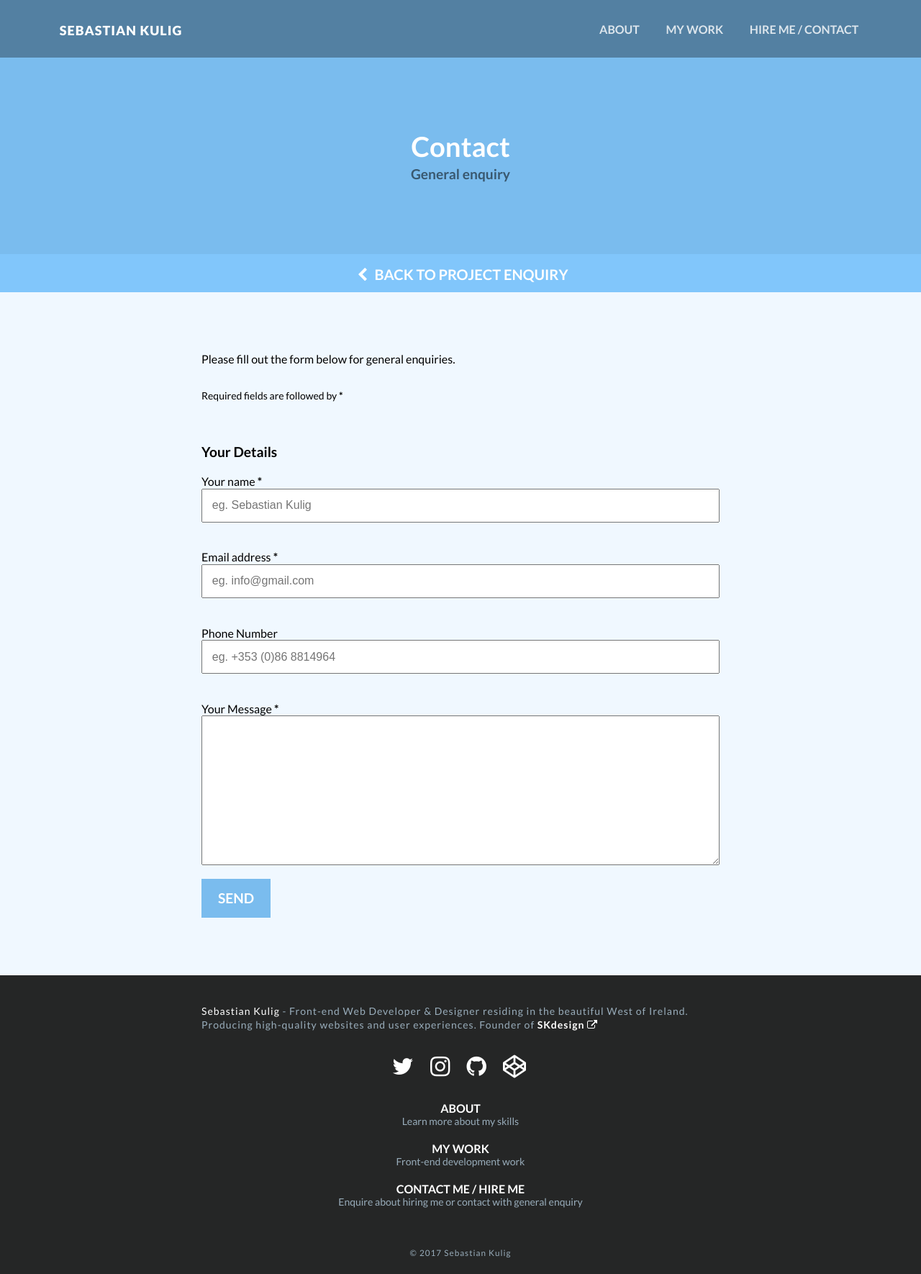
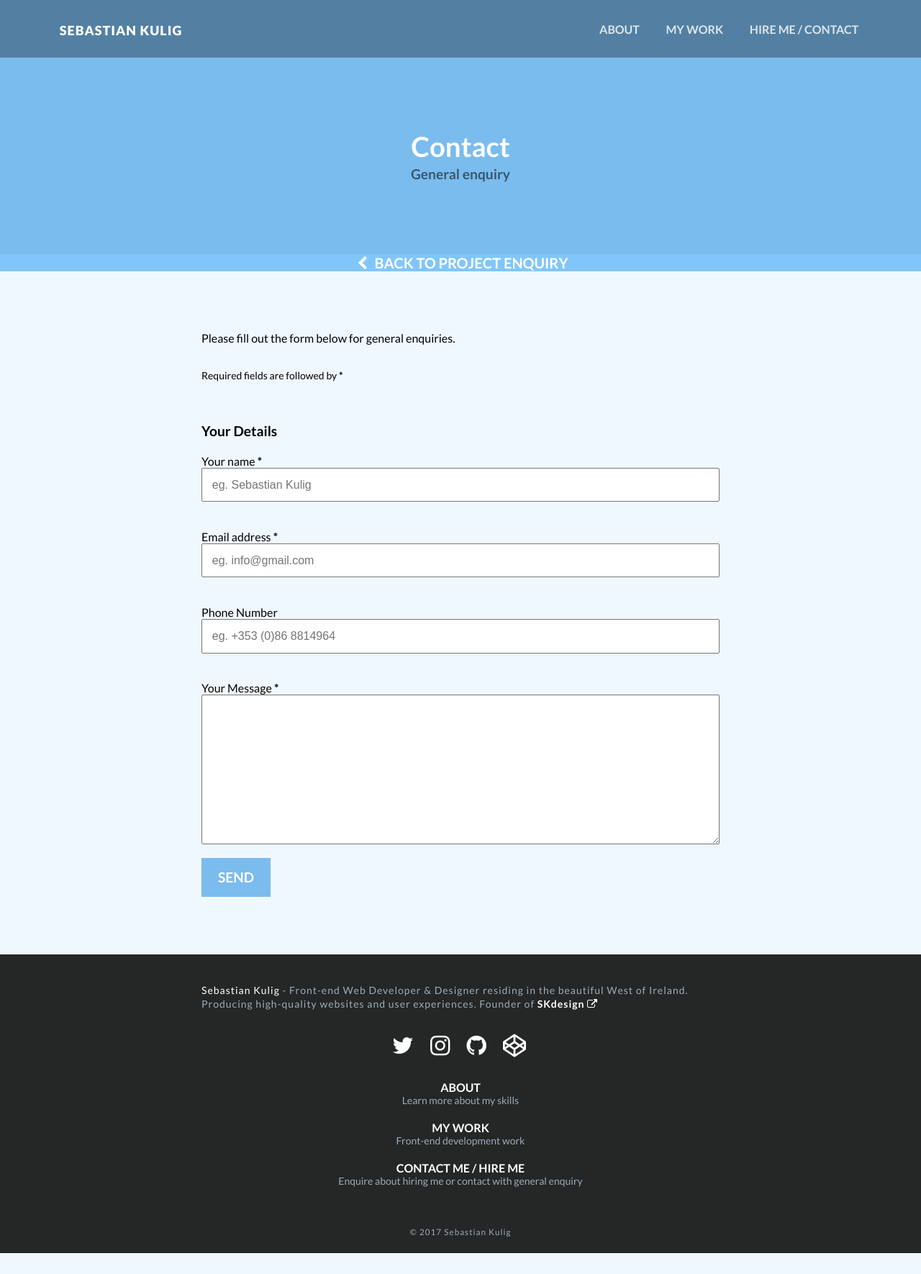
Before and after one commit to sebam2k4/sebastiankulig-Jekyll, a Jekyll site: the page built from source/_pages/contact.html, in a window 1280 px wide. Shown: the whole page at 72% size. Built offline with Jekyll 4.4.1, drawn with Linux system fonts in a browser that asks for light colours; nearby versions of some CDN libraries; after the commit the page ends 1741 px from its top, so only the background shows below that.

Commit message:
Tidied HTML and made buttons html-valid
moved a tag inside button and styled approprietly

```diff
--- a/source/assets/css/main.css
+++ b/source/assets/css/main.css
@@ -1,5 +1,3 @@
-/* instead of using button tag and the wrapping it in a, use just a role="button". Adjust CSS and HTML for this change (current way is not compliant) */
-
 main,
 article,
 aside,
@@ -413,7 +411,16 @@ a#view-portfolio:hover {
 
 
 
-/* BUTTON */
+/* FULL WIDTH BUTTON */
+
+a.fullwidth {
+		width: 100%;
+		margin-left: 0;
+		margin-right: 0;
+    padding-top: 1rem;
+    padding-bottom: .8rem;
+		display: block;
+}
 
 button.more {
     cursor: pointer;
@@ -423,8 +430,6 @@ button.more {
     text-transform: uppercase;
     text-align: center;
     width: 100%;
-    padding-top: 1rem;
-    padding-bottom: .8rem;
     color: white;
     -webkit-transition-duration: 0.4s;
     transition-duration: 0.4s;
```
Also changed, not shown: source/_pages/home.html (+6 -12 lines).
